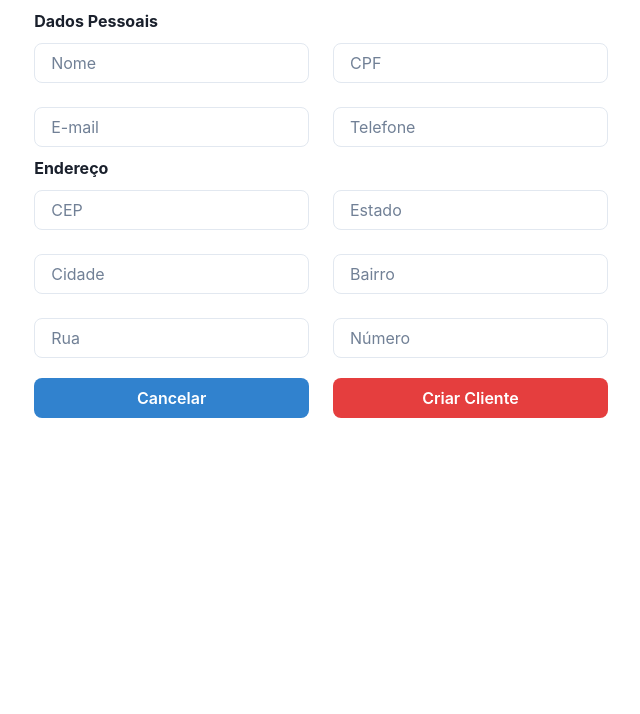
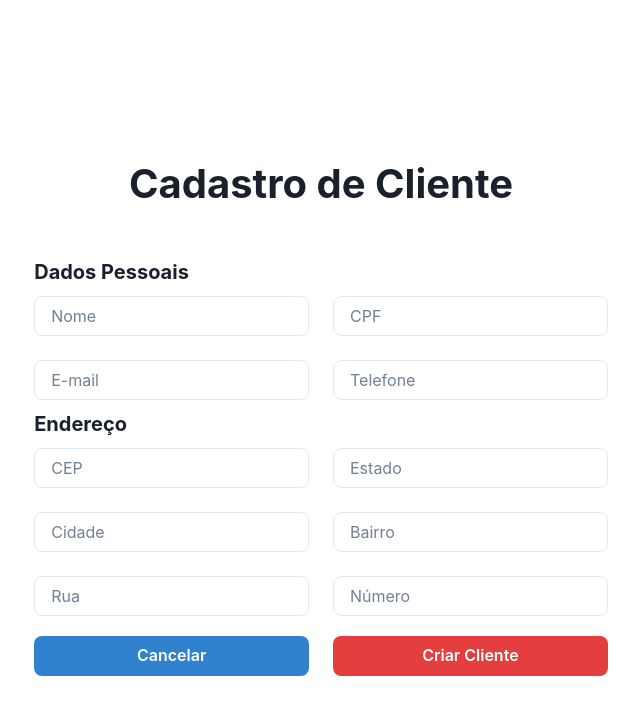
Before and after one commit to ICEI-PUC-Minas-PMGES-TI/pmg-es-2024-1-ti3-9577100-petshop-do-chicao, a Next.js app in the folder Codigo/front/: page /cadastro in a window 1280 px wide. Shown: the top 714 px of the page, without its empty margins (319-959 px from the left). Built offline with nearby package versions, Linux system fonts and the light colour scheme.

Commit message:
#19 Padronização Tela Cadastrar Cliente

```diff
--- a/Codigo/front/componentes/FormCliente.js
+++ b/Codigo/front/componentes/FormCliente.js
@@ -81,8 +81,11 @@ export default function FormCliente() {
 
     return (
         <Container>
+            <Heading pb={10} pt={40} fontSize={40} textAlign={'center'}>
+                 Cadastro de Cliente
+            </Heading>
             <form onSubmit={handleSubmit}>
-                <Heading marginTop={3} marginBottom={3} as='h5' size='sm'>
+                <Heading marginTop={3} marginBottom={3} fontSize={20} as='h5' size='sm'>
                     Dados Pessoais
                 </Heading>
                 <Grid templateColumns="repeat(2, 1fr)" gap={6}>
@@ -142,7 +145,7 @@ export default function FormCliente() {
                     </GridItem>
                 </Grid>
 
-                <Heading marginTop={3} marginBottom={3} as='h5' size='sm'>
+                <Heading marginTop={3} marginBottom={3} fontSize={20} as='h5' size='sm'>
                     Endereço
                 </Heading>
                 <Grid templateColumns="repeat(2, 1fr)" gap={6}>
```
